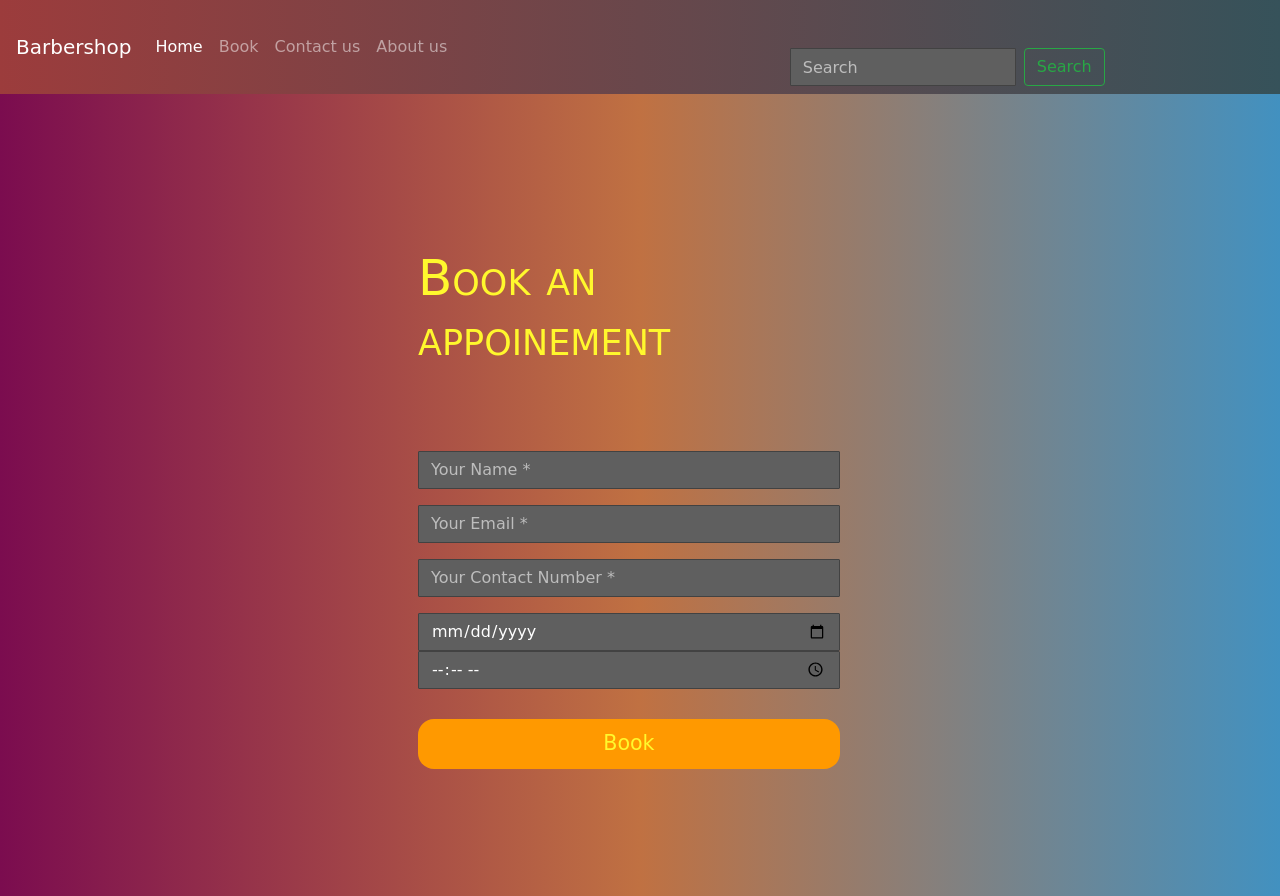
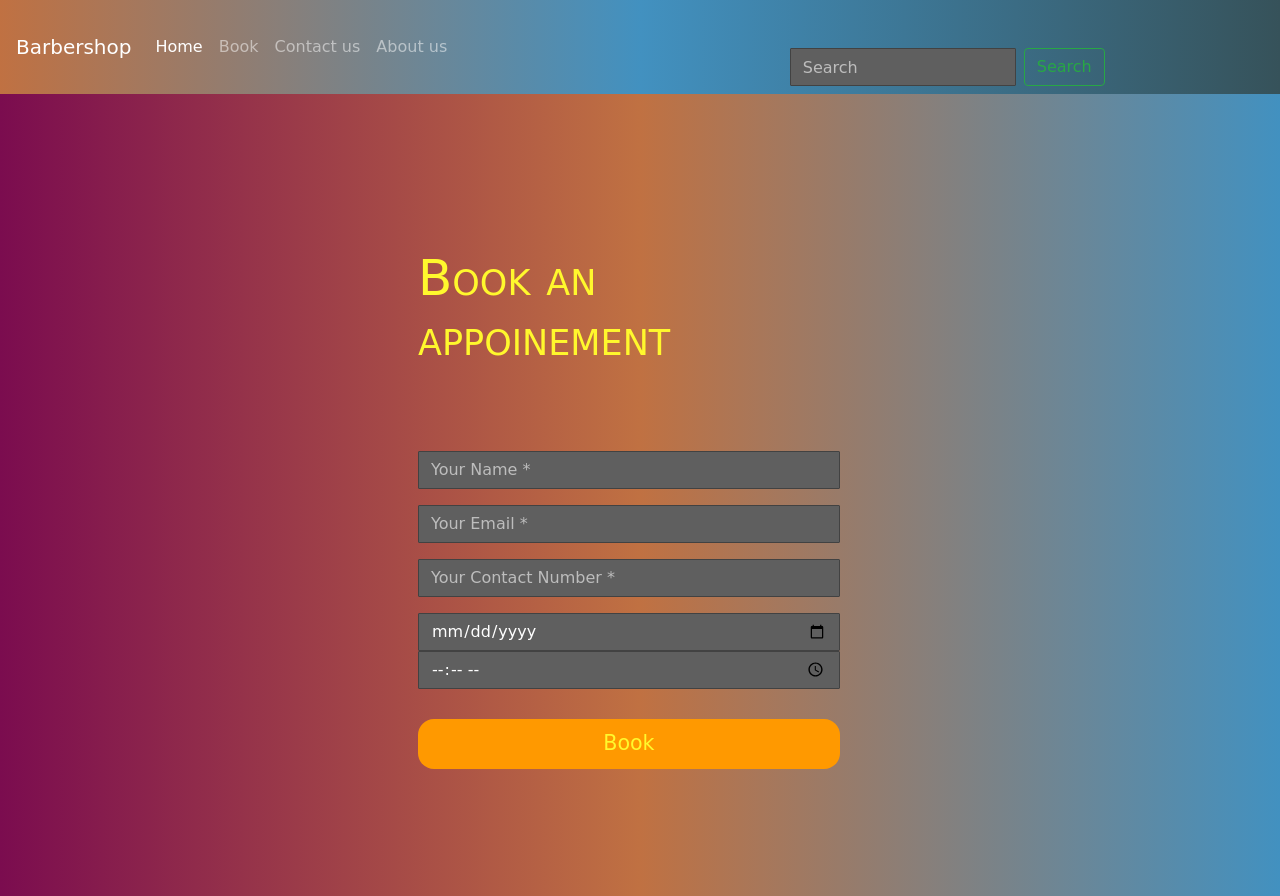
Before and after one commit to iamkunalsolanki/barbershop2, a plain HTML site: page book1.html in a window 1280 px wide. Drawn offline with nearby package versions, Linux system fonts and the light colour scheme; a web font is replaced by a local one.

Commit message:
Update book1.html

```diff
--- a/book1.html
+++ b/book1.html
@@ -64,7 +64,7 @@
 
 </head>
     <body style=" background: -webkit-linear-gradient(left, #7b0c4f,#C07142,#4291C0);" >
-  <nav class="navbar navbar-expand-lg navbar-dark  " style="margin: auto;padding: auto;background: -webkit-linear-gradient(left, #9c3c3c, #36525a);" >
+  <nav class="navbar navbar-expand-lg navbar-dark  " style="margin: auto;padding: auto;background: -webkit-linear-gradient(left, #C07142,#4291C0, #36525a);" >
 
   <a class="navbar-brand" href="#">Barbershop</a>
   <button class="navbar-toggler" type="button" data-toggle="collapse" data-target="#navbarSupportedContent" aria-controls="navbarSupportedContent" aria-expanded="false" aria-label="Toggle navigation">
```
